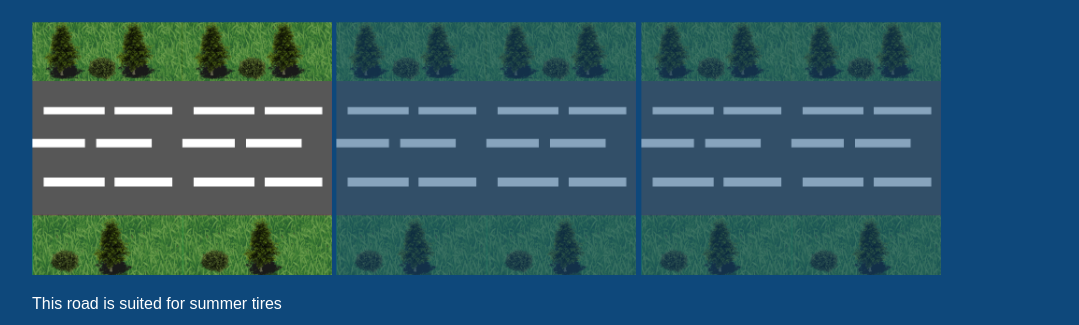
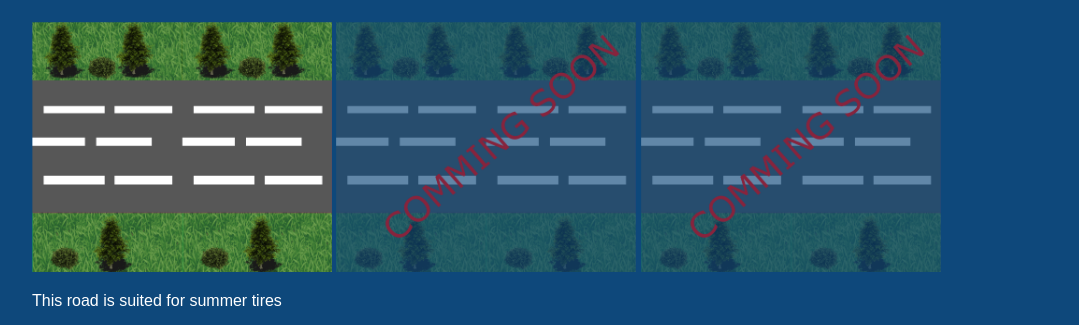
Before and after one commit to M0riTzx3/eagle, a website built with webpack: page src/selectplayer.html in a window 1280 px wide. Shown: the part 62-387 px from the top of the page, without its empty margins (96-1175 px from the left). Built offline with nearby package versions, Linux system fonts and the light colour scheme; no server answers.

Commit message:
added coming soon levels

```diff
--- a/src/selectplayer.html
+++ b/src/selectplayer.html
@@ -117,8 +117,8 @@
       <div class="road-selection-chooser">
         <article>
           <img id="dryRoad" src="images/GameLong.png" meta"dry_road"/>
-          <img id="wetRoad" class="invalid" src="images/GameLong.png" meta"dry_road"/>
-          <img id="snowRoad" class="invalid" src="images/GameLong.png" meta"dry_road"/>
+          <img id="wetRoad" class="invalid" src="images/GameLongComingSoon.png" meta"dry_road"/>
+          <img id="snowRoad" class="invalid" src="images/GameLongComingSoon.png" meta"dry_road"/>
           <p>This road is suited for summer tires</p>
 
         </article>
--- a/src/styles/src/_selectplayer.scss
+++ b/src/styles/src/_selectplayer.scss
@@ -1,3 +1,4 @@
+
 .selectPlayer{
 
     margin: 1% 10%;
@@ -7,6 +8,7 @@
 
     img{
         width:300px;
+		height:250px;
     }
 
     .invalid{
```
